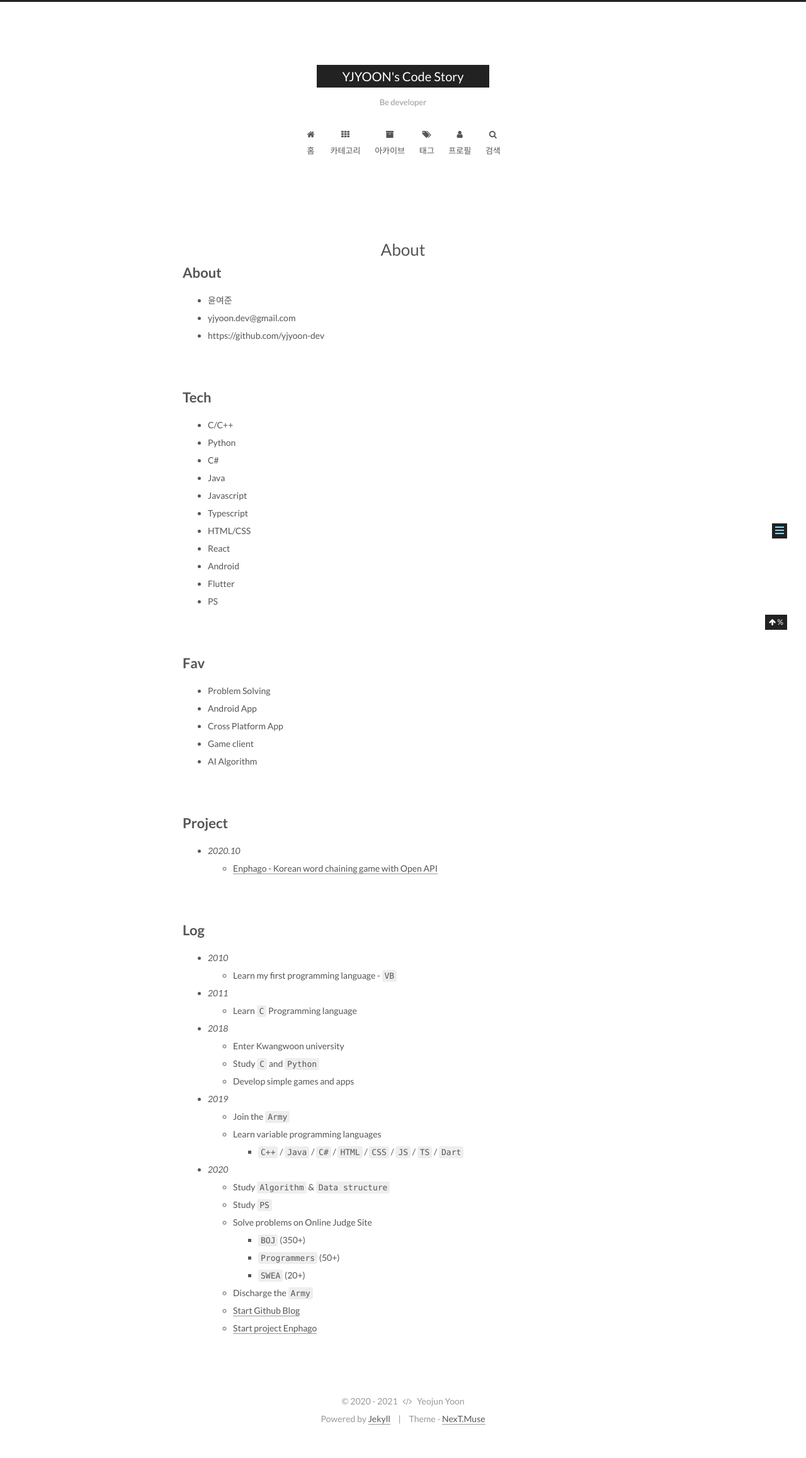
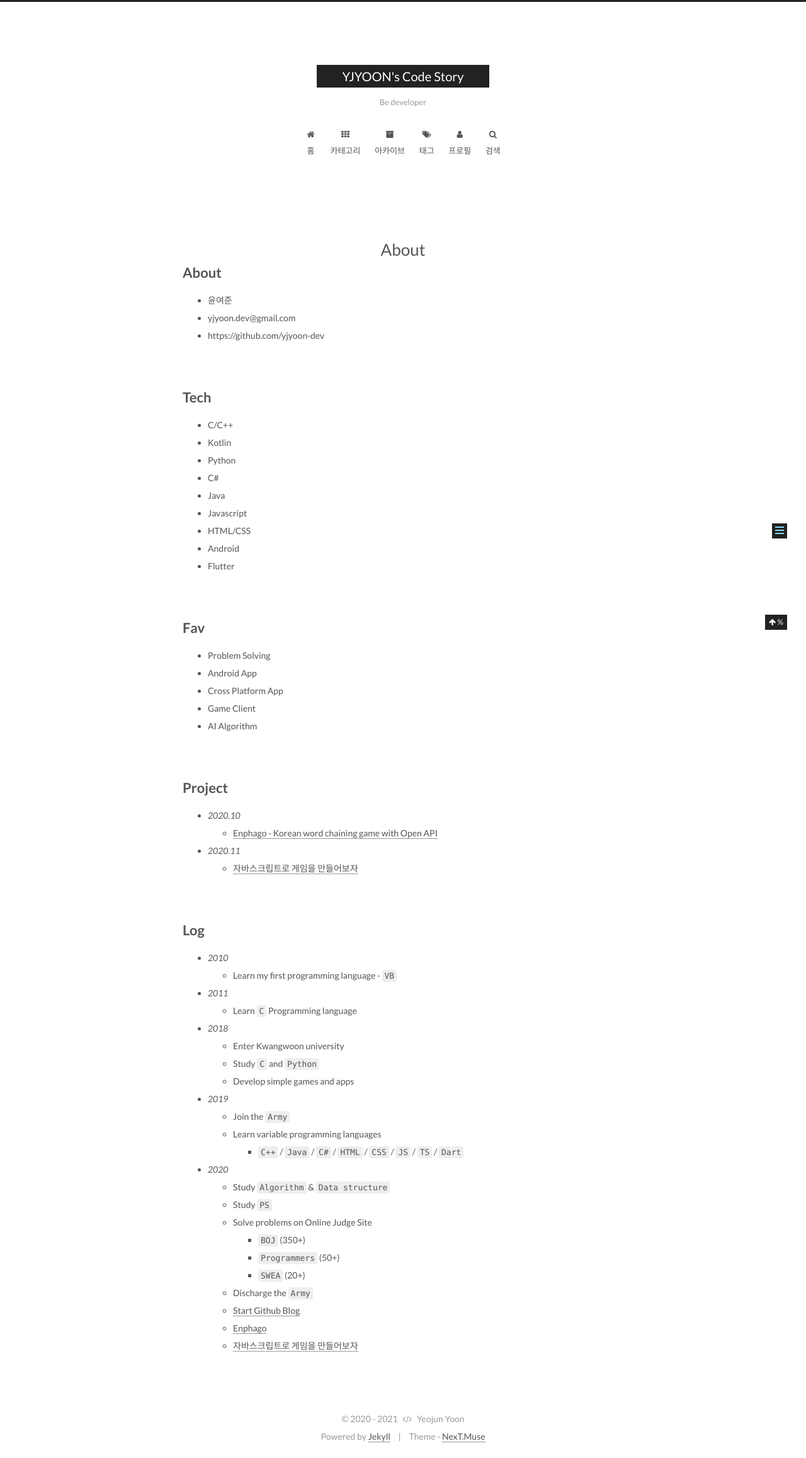
Before and after one commit to yjyoon-dev/yjyoon-dev.github.io, a Jekyll site: the page built from about/index.md, in a window 1280 px wide. Shown: the whole page at 63% size. Built offline with Jekyll 4.4.1, drawn with Linux system fonts in a browser that asks for light colours; comment, search, counter and statistics services are not loaded; our own code applies the rules of GitHub Pages for plain Markdown files; before the commit the page ends 2287 px from its top, so only the background shows below that.

Commit message:
edit profile

```diff
--- a/about/index.md
+++ b/about/index.md
@@ -14,16 +14,14 @@ About
 Tech
 ===
 - C/C++
+- Kotlin
 - Python
 - C#
 - Java
 - Javascript
-- Typescript
 - HTML/CSS
-- React
 - Android
 - Flutter
-- PS
 
 <br>
 
@@ -32,7 +30,7 @@ Fav
 - Problem Solving
 - Android App
 - Cross Platform App
-- Game client
+- Game Client
 - AI Algorithm
 
 <br>
@@ -41,6 +39,9 @@ Project
 ===
 - _2020.10_
   + [Enphago - Korean word chaining game with Open API](https://github.com/yjyoon-dev/enphago)
+
+- _2020.11_
+  + [자바스크립트로 게임을 만들어보자](https://github.com/yjyoon-dev/vanilla-javascript-game)
 
 <br>
 
@@ -70,4 +71,5 @@ Log
       + `SWEA` (20+)
     + Discharge the `Army`
     + [Start Github Blog](https://yjyoon-dev.github.io)
-    + [Start project Enphago](https://github.com/yjyoon-dev/enphago)
+    + [Enphago](https://github.com/yjyoon-dev/enphago)
+    + [자바스크립트로 게임을 만들어보자](https://github.com/yjyoon-dev/vanilla-javascript-game)
```
